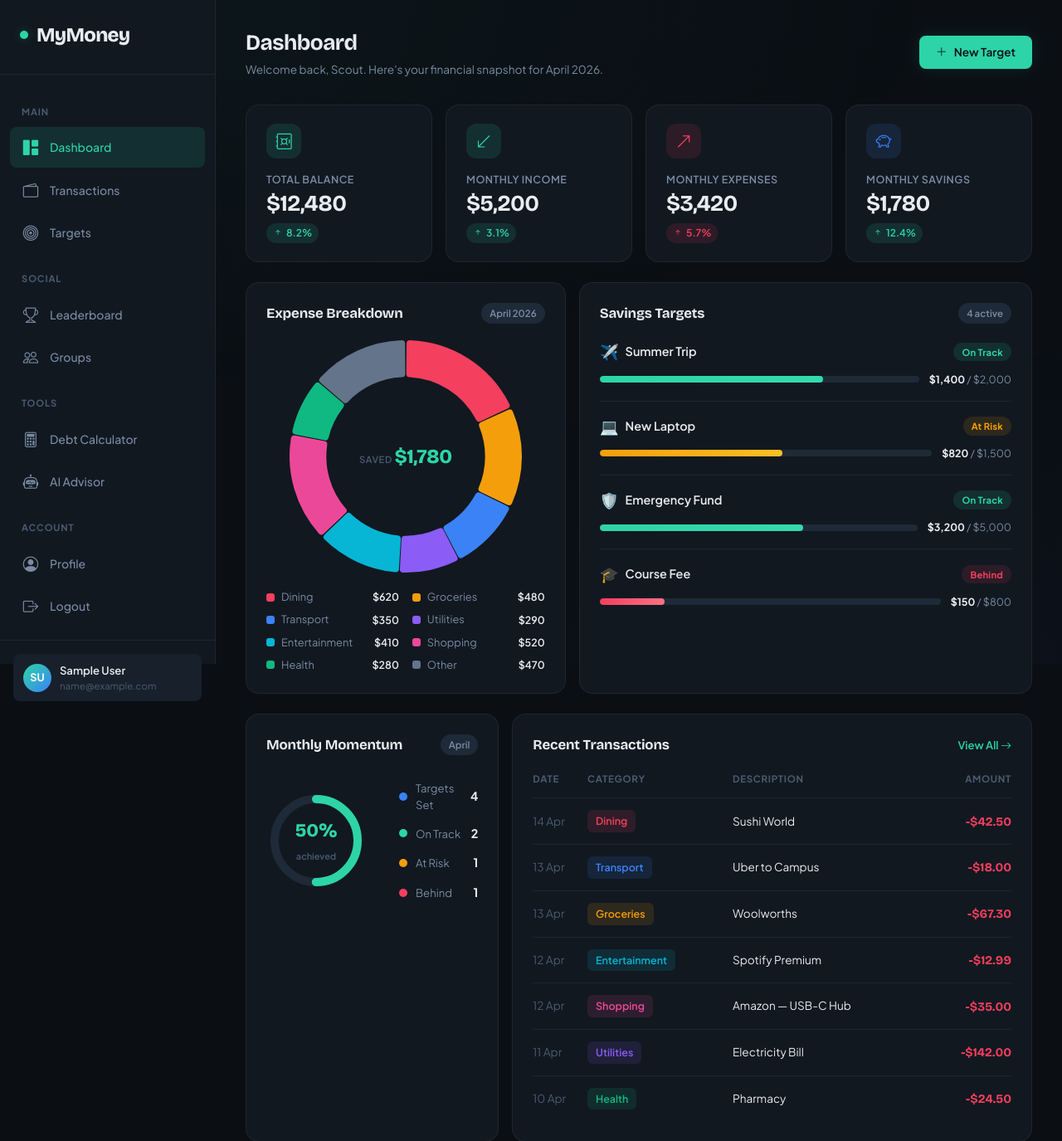
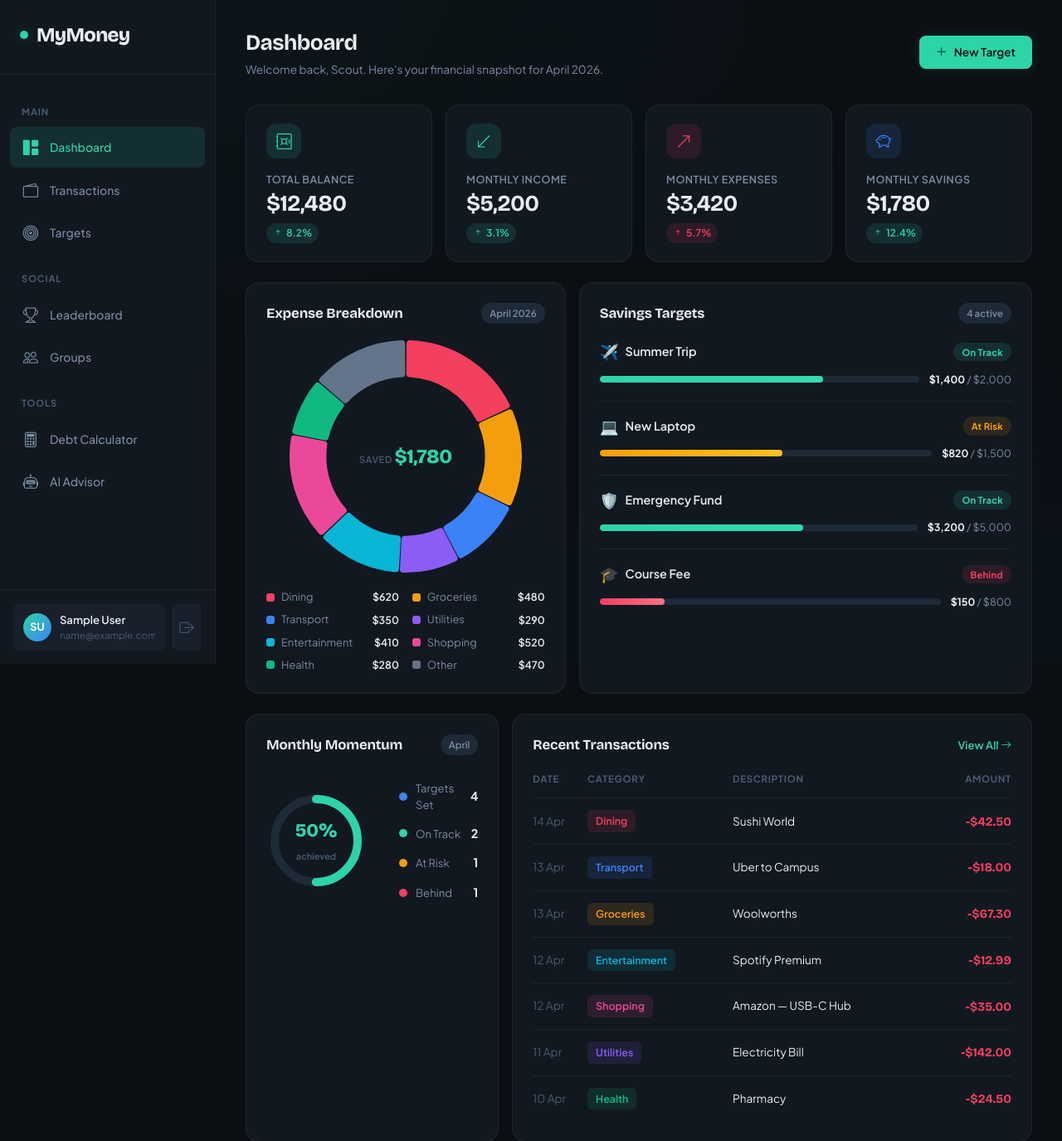
Before and after one commit to Haydosi/CITS3403-Project, a Flask app: page / in a window 1280 px wide. Shown: the top 1375 px of the page at 83% size. Run offline with Flask 3, Linux system fonts and the light colour scheme; the visitor is signed in with stand-in values (Sample User, id 1).

Commit message:
feat: update sidebar layout and move logout button
# Changes
- Removed the "Account" section (Profile and Logout links) from the main sidebar navigation.
- Moved the logout button to the sidebar footer, positioning it next to the user profile info.
- Updated `base.css` to make the main sidebar navigation scrollable (`overflow-y: auto`).
- Applied flexbox styling to the sidebar footer to properly align the user pill and the new logout button.
- Added hover states and styling for the new logout button.

```diff
--- a/app/static/css/base.css
+++ b/app/static/css/base.css
@@ -113,6 +113,8 @@ body::before {
     display: flex;
     flex-direction: column;
     gap: 2px;
+    overflow-y: auto;
+    min-height: 0;
 }
 
 .sidebar-nav .nav-link {
@@ -156,6 +158,9 @@ body::before {
 .sidebar-footer {
     padding: 16px;
     border-top: 1px solid var(--border-subtle);
+    display: flex;
+    align-items: center;
+    gap: 8px;
 }
 
 .sidebar-footer .user-pill {
@@ -167,10 +172,31 @@ body::before {
     background: var(--surface-2);
     cursor: pointer;
     transition: background var(--transition-smooth);
+    flex: 1;
+    min-width: 0;
 }
 
 .sidebar-footer .user-pill:hover {
     background: var(--surface-3);
+}
+
+.sidebar-footer .logout-btn {
+    display: flex;
+    align-items: center;
+    justify-content: center;
+    width: 36px;
+    align-self: stretch;
+    border-radius: var(--radius-sm);
+    color: var(--text-muted);
+    font-size: 1.1rem;
+    background: var(--surface-2);
+    transition: background var(--transition-smooth), color var(--transition-smooth);
+    flex-shrink: 0;
+}
+
+.sidebar-footer .logout-btn:hover {
+    background: var(--surface-2);
+    color: var(--accent-rose);
 }
 
 .sidebar-footer .user-avatar {
--- a/app/templates/partials/sidebar.html
+++ b/app/templates/partials/sidebar.html
@@ -41,10 +41,6 @@ this belongs in the sidebar partial
         <a href="{{ url_for('main.debt_calculator') }}"
             class="nav-link {{ 'active' if request.endpoint == 'main.debt_calculator' else '' }}"><i class="bi bi-calculator"></i> Debt Calculator</a>
         <a href="#" class="nav-link"><i class="bi bi-robot"></i> AI Advisor</a>
-        <div class="nav-section-label">Account</div>
-        <a href="{{ url_for('main.profile') }}"
-            class="nav-link {{ 'active' if request.endpoint == 'main.profile' else '' }}"><i class="bi bi-person-circle"></i> Profile</a>
-        <a href="{{ url_for('main.logout') }}" class="nav-link"><i class="bi bi-box-arrow-right"></i> Logout</a>
     </nav>
     <!-- Logged-in user info at the bottom of the sidebar -->
     <div class="sidebar-footer">
@@ -63,5 +59,8 @@ this belongs in the sidebar partial
                 <div class="user-email">{{ current_user.email }}</div>
             </div>
         </a>
+        <a href="{{ url_for('main.logout') }}" class="logout-btn" title="Logout">
+            <i class="bi bi-box-arrow-right"></i>
+        </a>
     </div>
 </aside>
```
